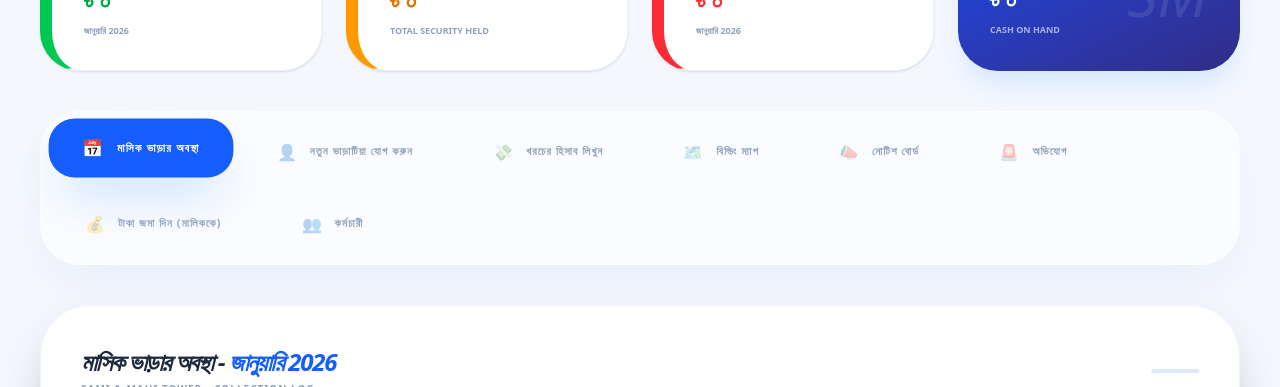
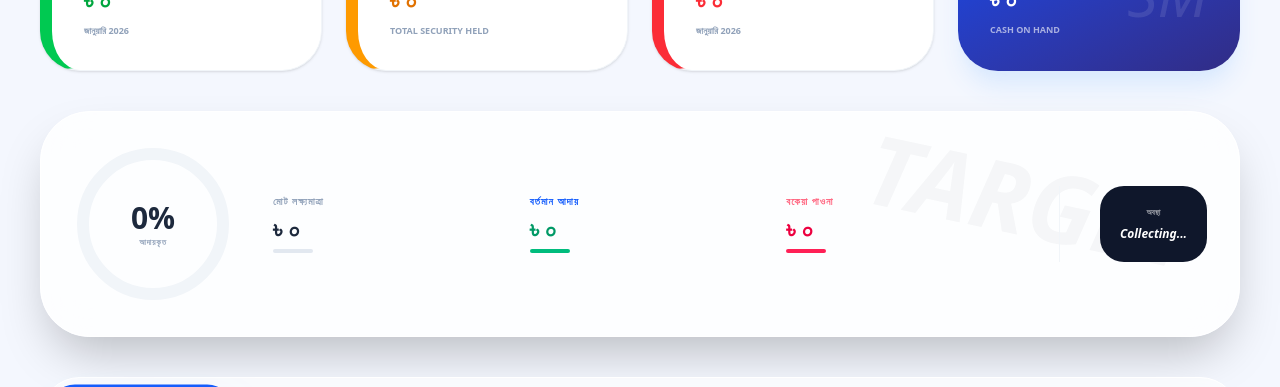
Before and after one commit to Si-tajin0/sami-mahi-tower, a Next.js app: page /manager/dashboard in a window 1280 px wide. Shown: the part 254-641 px from the top of the page. Built offline with nearby package versions, Linux system fonts and the light colour scheme; no server answers; the database is empty.

Commit message:
Added Monthly Collection Thermometer to Manager Dashboard and improved layout

```diff
--- /dev/null
+++ b/app/manager/dashboard/components/CollectionStats.tsx
@@ -0,0 +1,102 @@
+
+"use client";
+import { useMemo } from "react";
+import { Language, DictionaryContent } from "@/lib/dictionary";
+import { Tenant, Payment } from "@/lib/types";
+
+interface Props {
+  tenants: Tenant[];
+  payments: Payment[];
+  lang: Language;
+  t: DictionaryContent;
+  month: string;
+  year: number;
+}
+
+export default function CollectionStats({ tenants, payments, lang, month, year }: Props) {
+
+  const stats = useMemo(() => {
+    // ১. এই মাসের টার্গেট হিসাব (সকল একটিভ ভাড়াটিয়ার ভাড়া + সার্ভিস চার্জ)
+    // সার্ভিস চার্জ হিসেবে ৫০০০ টাকা (বা আপনার ডিফল্ট) ধরা যেতে পারে
+    const target = tenants
+      .filter(tenant => tenant.status !== "Exited")
+      .reduce((acc, curr) => acc + (Number(curr.rentAmount) || 0) + 500, 0);
+
+    // ২. এই মাসে কত আদায় হয়েছে
+    const collected = payments
+      .filter(p => p.month === month && p.year === year && p.status?.toLowerCase().trim() === "paid")
+      .reduce((acc, curr) => acc + (Number(curr.rentAmount) || 0) + (Number(curr.serviceCharge) || 0), 0);
+
+    const due = target - collected;
+    const percentage = target > 0 ? Math.round((collected / target) * 100) : 0;
+
+    return { target, collected, due, percentage };
+  }, [tenants, payments, month, year]);
+
+  const formatNum = (num: number) =>
+    `৳ ${num.toLocaleString(lang === 'bn' ? 'bn-BD' : 'en-US')}`;
+
+  return (
+    <div className="bg-white/80 backdrop-blur-xl p-8 rounded-[50px] shadow-2xl border border-white relative overflow-hidden group">
+      {/* ব্যাকগ্রাউন্ড ডেকোরেশন */}
+      <div className="absolute top-0 right-0 p-10 opacity-[0.03] text-8xl font-black italic rotate-12 select-none">TARGET</div>
+
+      <div className="flex flex-col lg:flex-row items-center gap-10 relative z-10">
+
+        {/* থার্মোমিটার / প্রগ্রেস সার্কেল */}
+        <div className="relative w-40 h-40 flex items-center justify-center">
+          <svg className="w-full h-full transform -rotate-90">
+            <circle
+              cx="80" cy="80" r="70"
+              stroke="currentColor" strokeWidth="12" fill="transparent"
+              className="text-slate-100"
+            />
+            <circle
+              cx="80" cy="80" r="70"
+              stroke="currentColor" strokeWidth="12" fill="transparent"
+              strokeDasharray={440}
+              strokeDashoffset={440 - (440 * stats.percentage) / 100}
+              strokeLinecap="round"
+              className="text-blue-600 transition-all duration-1000 ease-out"
+            />
+          </svg>
+          <div className="absolute inset-0 flex flex-col items-center justify-center">
+             <span className="text-3xl font-black text-slate-800">{stats.percentage}%</span>
+             <span className="text-[8px] font-bold text-slate-400 uppercase tracking-widest">{lang === 'bn' ? 'আদায়কৃত' : 'Collected'}</span>
+          </div>
+        </div>
+
+        {/* ডাটা ডিটেইলস */}
+        <div className="flex-1 w-full grid grid-cols-1 md:grid-cols-3 gap-6">
+          <div className="space-y-1">
+            <p className="text-[10px] font-black text-slate-400 uppercase tracking-widest">{lang === 'bn' ? 'মোট লক্ষ্যমাত্রা' : 'Total Target'}</p>
+            <h4 className="text-2xl font-black text-slate-800">{formatNum(stats.target)}</h4>
+            <div className="h-1 w-10 bg-slate-200 rounded-full"></div>
+          </div>
+
+          <div className="space-y-1">
+            <p className="text-[10px] font-black text-blue-600 uppercase tracking-widest">{lang === 'bn' ? 'বর্তমান আদায়' : 'Received Amount'}</p>
+            <h4 className="text-2xl font-black text-emerald-600">{formatNum(stats.collected)}</h4>
+            <div className="h-1 w-10 bg-emerald-500 rounded-full"></div>
+          </div>
+
+          <div className="space-y-1">
+            <p className="text-[10px] font-black text-rose-400 uppercase tracking-widest">{lang === 'bn' ? 'বকেয়া পাওনা' : 'Pending Due'}</p>
+            <h4 className="text-2xl font-black text-rose-600">{formatNum(stats.due > 0 ? stats.due : 0)}</h4>
+            <div className="h-1 w-10 bg-rose-500 rounded-full"></div>
+          </div>
+        </div>
+
+        {/* কুইক অ্যাকশন */}
+        <div className="hidden xl:block border-l border-slate-100 pl-10">
+           <div className="bg-slate-900 p-5 rounded-3xl text-white text-center">
+              <p className="text-[8px] font-black uppercase opacity-60 mb-2">{lang === 'bn' ? 'অবস্থা' : 'Status'}</p>
+              <p className="text-xs font-bold italic">
+                {stats.percentage === 100 ? "Goal Reached! 🎉" : "Collecting..."}
+              </p>
+           </div>
+        </div>
+      </div>
+    </div>
+  );
+}
--- a/app/manager/dashboard/page.tsx
+++ b/app/manager/dashboard/page.tsx
@@ -18,6 +18,7 @@ import HandoverMoney from "./components/HandoverMoney";
 import PrintTemplate from "./components/PrintTemplate";
 import FancyToast from "@/app/components/FancyToast";
 import EmployeeManager from "./components/EmployeeManager";
+import CollectionStats from "./components/CollectionStats";
 
 interface AllData {
   tenants: Tenant[];
@@ -141,6 +142,15 @@ export default function ManagerDashboard() {
         <div className="no-print space-y-10">
           <Stats lang={lang} month={selectedMonth} year={selectedYear} key={refreshKey} />
 
+            <CollectionStats
+            tenants={allData.tenants}
+            payments={allData.payments}
+            lang={lang}
+            t={t}
+            month={selectedMonth}
+            year={selectedYear}
+          />
+
           <div className="flex flex-wrap gap-4 p-3 bg-white/60 backdrop-blur-md rounded-[40px] w-fit border border-white shadow-2xl shadow-blue-900/5">
             <TabBtn active={activeTab === "rent"} label={t.rentStatus} icon="📅" onClick={() => setActiveTab("rent")} color="bg-blue-600 shadow-blue-200" />
             <TabBtn active={activeTab === "tenant"} label={t.addTenant} icon="👤" onClick={() => setActiveTab("tenant")} color="bg-emerald-600 shadow-emerald-200" />
--- a/app/owner/dashboard/page.tsx
+++ b/app/owner/dashboard/page.tsx
@@ -157,7 +157,7 @@ export default function OwnerDashboard() {
           handleLogout={handleLogout} monthList={monthList}
         />
 
-        {/* সেকশন ১: মাসিক আয় ও অল-টাইম স্ট্যাটাস (Moved Up) */}
+        {/* সেকশন ১: মাসিক আয় ও অল-টাইম স্ট্যাটাস (Top View) */}
         <OwnerStats t={t} lang={lang} stats={data.stats} monthlyIncome={stats.mRentIncome} monthlyServiceCharge={stats.mServiceCharge} monthlyExpense={stats.mExpenseTotal} month={selectedMonth} />
 
         {/* সেকশন ২: ফিন্যান্সিয়াল কী মেট্রিক্স (Bank, Cash, Progress) */}
@@ -186,29 +186,29 @@ export default function OwnerDashboard() {
            </div>
         </div>
 
-        {/* সেকশন ৩: অ্যানালিটিক্স ও ম্যানেজমেন্ট */}
+        {/* সেকশন ৩: অ্যানালিটিক্স ও ম্যানেজমেন্ট টিম */}
         <div className="grid grid-cols-1 xl:grid-cols-12 gap-8">
-           {/* বাম পাশ: বার্ষিক পারফরম্যান্স গ্রাফ */}
+           {/* বাম পাশ: বার্ষিক পারফরম্যান্স */}
            <div className="xl:col-span-8 bg-white p-8 rounded-[50px] shadow-xl border border-slate-50">
               <div className="mb-8"><h4 className="text-xl font-black uppercase tracking-tighter italic text-slate-800">{lang === 'bn' ? 'বার্ষিক পারফরম্যান্স' : 'Yearly Performance'}</h4></div>
               <OwnerCharts data={stats.yearlyPerformance} incomeLabel={t.monthlyIncome} expenseLabel={t.monthlyExpense} />
            </div>
 
-           {/* ডান পাশ: ম্যানেজমেন্ট টিম ও অডিট লগ (Moved Together) */}
+           {/* ডান পাশ: ম্যানেজমেন্ট টিম ও অডিট লগ */}
            <div className="xl:col-span-4 space-y-8">
               <OwnerEmployeeList employees={employees} lang={lang} />
               <OwnerAuditLog logs={logs} />
            </div>
         </div>
 
-        {/* সেকশন ৪: লেনদেনের বিস্তারিত ও সাপোর্ট */}
+        {/* সেকশন ৪: লেনদেনের বিস্তারিত (Ledger & Financial Actions) */}
         <div className="grid grid-cols-1 xl:grid-cols-12 gap-8">
            {/* বাম পাশ: পেমেন্ট লেজার */}
            <div className="xl:col-span-8">
               <OwnerLedger t={t} payments={stats.monthlyPayments} expenses={stats.monthlyExpenses} onTenantClick={(tenant: Tenant) => setSelectedTenant(tenant)} lang={lang} />
            </div>
 
-           {/* ডান পাশ: ব্রেকডাউন, হ্যান্ডওভার ও অভিযোগ */}
+           {/* ডান পাশ: ব্যয়ের বিশ্লেষণ ও হ্যান্ডওভার */}
            <div className="xl:col-span-4 space-y-8">
               <div className="bg-white p-8 rounded-[45px] border border-slate-100 shadow-xl relative overflow-hidden">
                 <div className="absolute top-0 left-0 w-full h-1 bg-gradient-to-r from-orange-400 to-indigo-500"></div>
@@ -218,9 +218,22 @@ export default function OwnerDashboard() {
                    <GlossyProgress label="Maintenance" amount={stats.maintExp} total={stats.mExpenseTotal} color="bg-indigo-600" format={formatNum} />
                 </div>
               </div>
+              <HandoverTracker handovers={data.handovers || []} t={t} lang={lang} onRefresh={() => setRefreshKey(k => k + 1)} managerCash={stats.managerCash} pendingAmount={stats.pendingHandover} />
+           </div>
+        </div>
 
-              <HandoverTracker handovers={data.handovers || []} t={t} lang={lang} onRefresh={() => setRefreshKey(k => k + 1)} managerCash={stats.managerCash} pendingAmount={stats.pendingHandover} />
-
+        {/* সেকশন ৫: ভাড়াটিয়ার অভিযোগ বোর্ড (নতুন - বড় ও প্রশস্ত করা হয়েছে) */}
+        <div className="bg-white p-10 rounded-[60px] shadow-2xl border border-white">
+           <div className="flex items-center gap-5 mb-10">
+              <div className="w-16 h-16 bg-red-50 rounded-[22px] flex items-center justify-center text-3xl shadow-inner border border-red-100">📢</div>
+              <div>
+                 <h3 className="text-3xl font-black uppercase tracking-tighter italic text-slate-800">
+                    {lang === 'bn' ? 'ভাড়াটিয়া অভিযোগ বোর্ড' : 'Resident Complaint Board'}
+                 </h3>
+                 <p className="text-[10px] font-bold text-slate-400 uppercase tracking-[0.4em] mt-1 italic">Active & Pending Concerns</p>
+              </div>
+           </div>
+           <div className="min-h-[300px]">
               <ComplaintList t={t} complaints={complaints} />
            </div>
         </div>
```
